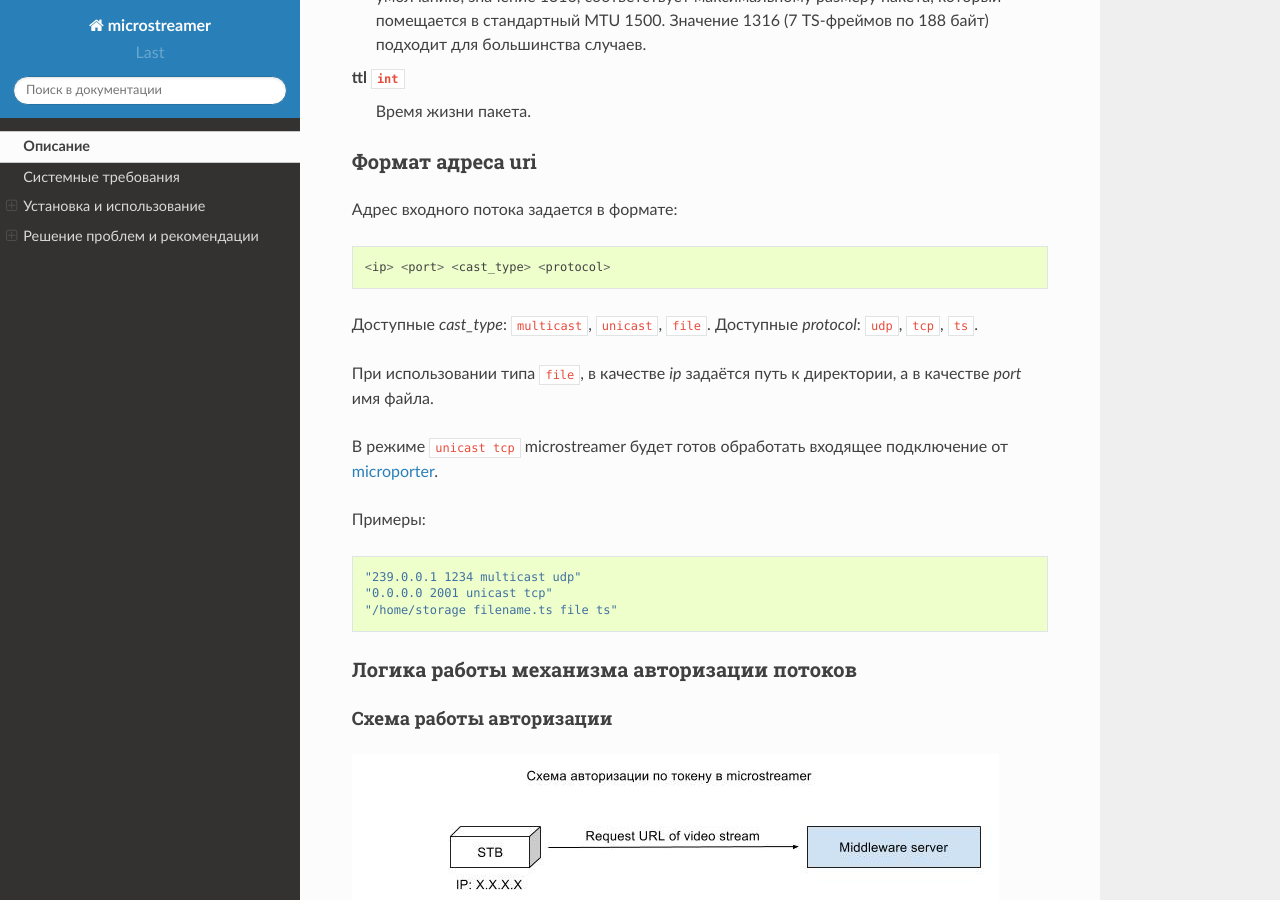
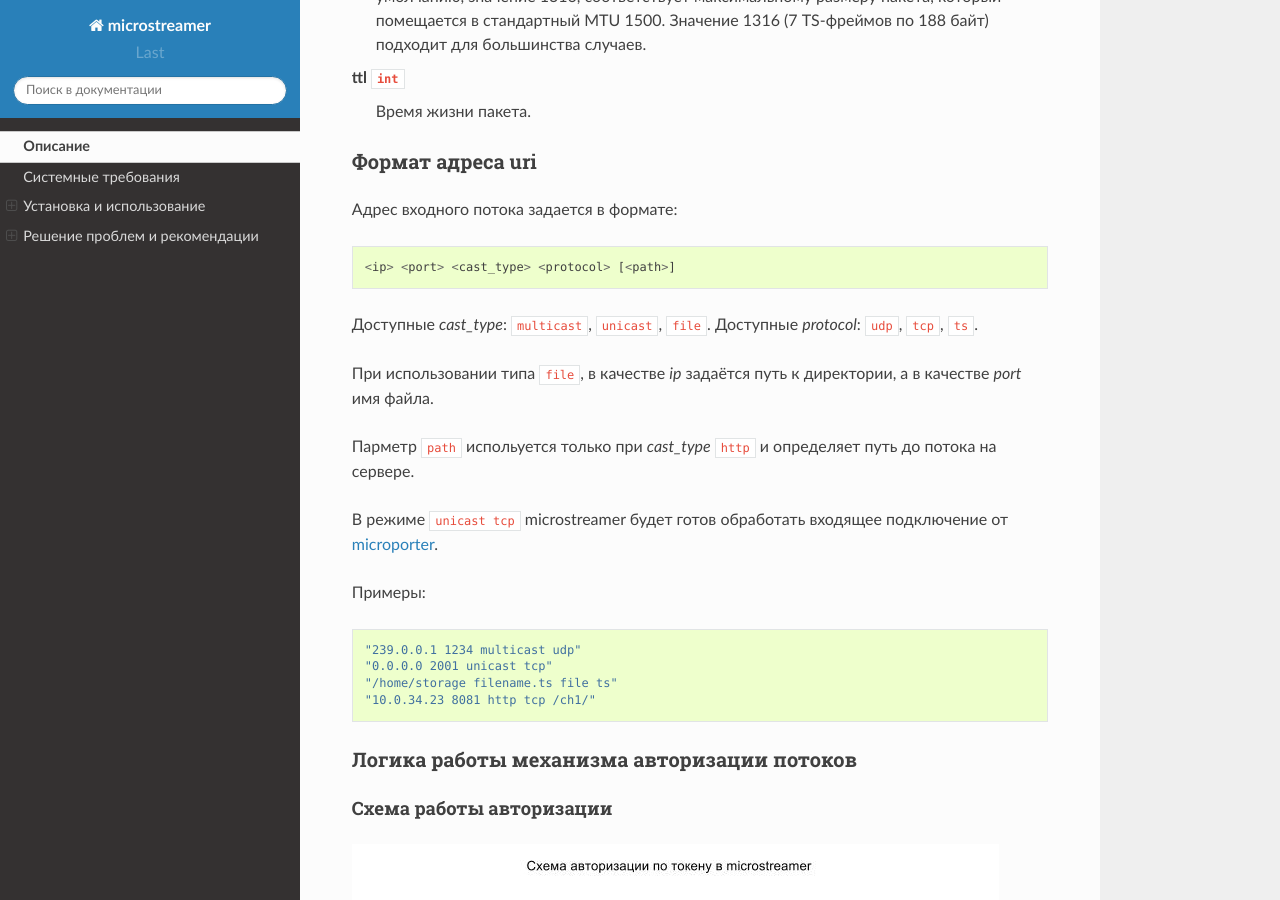
Before and after one commit to microimpuls/microstreamer-docs, a Sphinx documentation site: the page built from source/microstreamer.rst, in a window 1280 px wide and 900 px high, scrolled down 5140 px. Built offline with Sphinx 7.4.7 and the Read the Docs theme 2.0.0, drawn with Linux system fonts in a browser that asks for light colours.

Commit message:
http-ts example

```diff
--- a/source/microstreamer.rst
+++ b/source/microstreamer.rst
@@ -252,13 +252,15 @@
 
 Адрес входного потока задается в формате:
 ::
-    <ip> <port> <cast_type> <protocol>
+    <ip> <port> <cast_type> <protocol> [<path>]
 
 Доступные *cast_type*: ``multicast``, ``unicast``, ``file``.
 Доступные *protocol*: ``udp``, ``tcp``, ``ts``.
 
 При использовании типа ``file``, в качестве *ip* задаётся путь к директории,
 а в качестве *port* имя файла.
+
+Парметр ``path`` испольуется только при *cast_type* ``http`` и определяет путь до потока на сервере.
 
 В режиме ``unicast tcp`` microstreamer будет готов обработать входящее подключение от `microporter <http://mi-microporter-docs.readthedocs.io/en/latest/index.html>`_.
 
@@ -267,6 +269,7 @@
     "239.0.0.1 1234 multicast udp"
     "0.0.0.0 2001 unicast tcp"
     "/home/storage filename.ts file ts"
+    "10.0.34.23 8081 http tcp /ch1/"
 
 .. _auth-logic-description:
 
```
